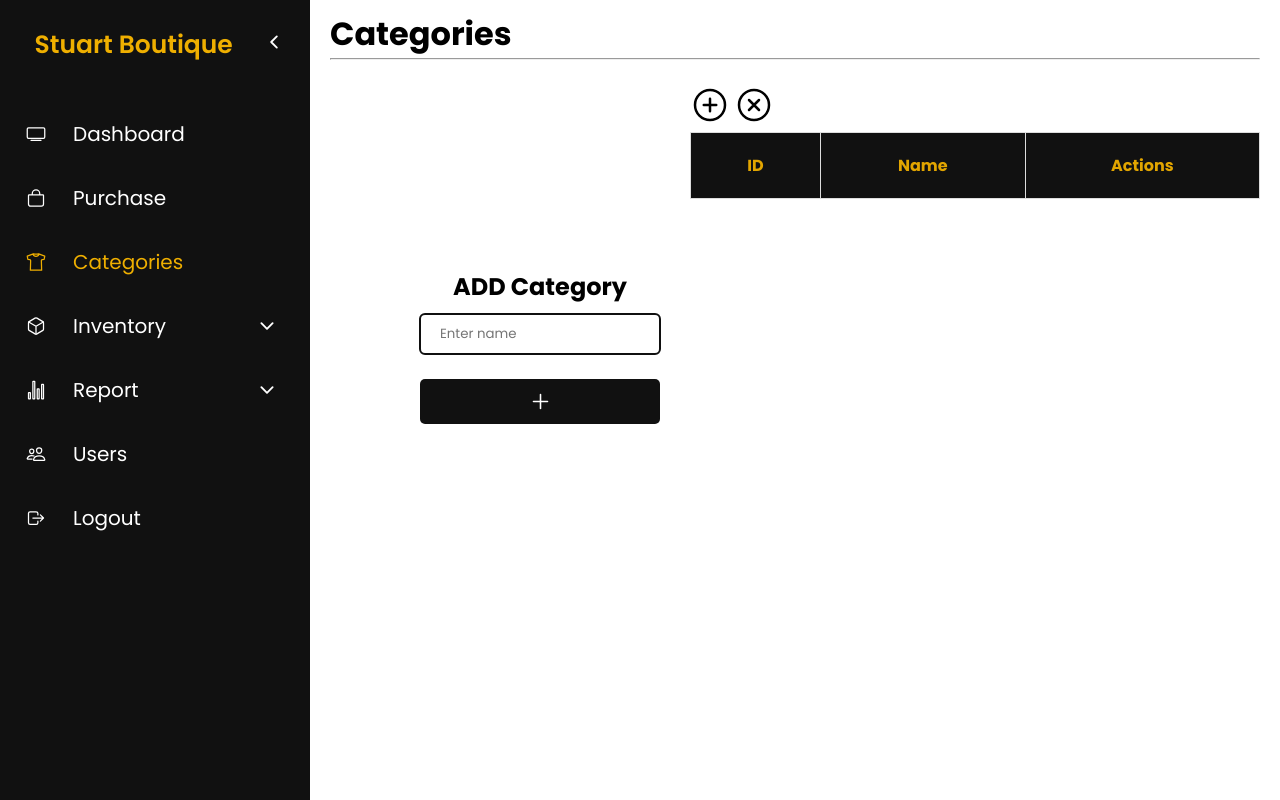
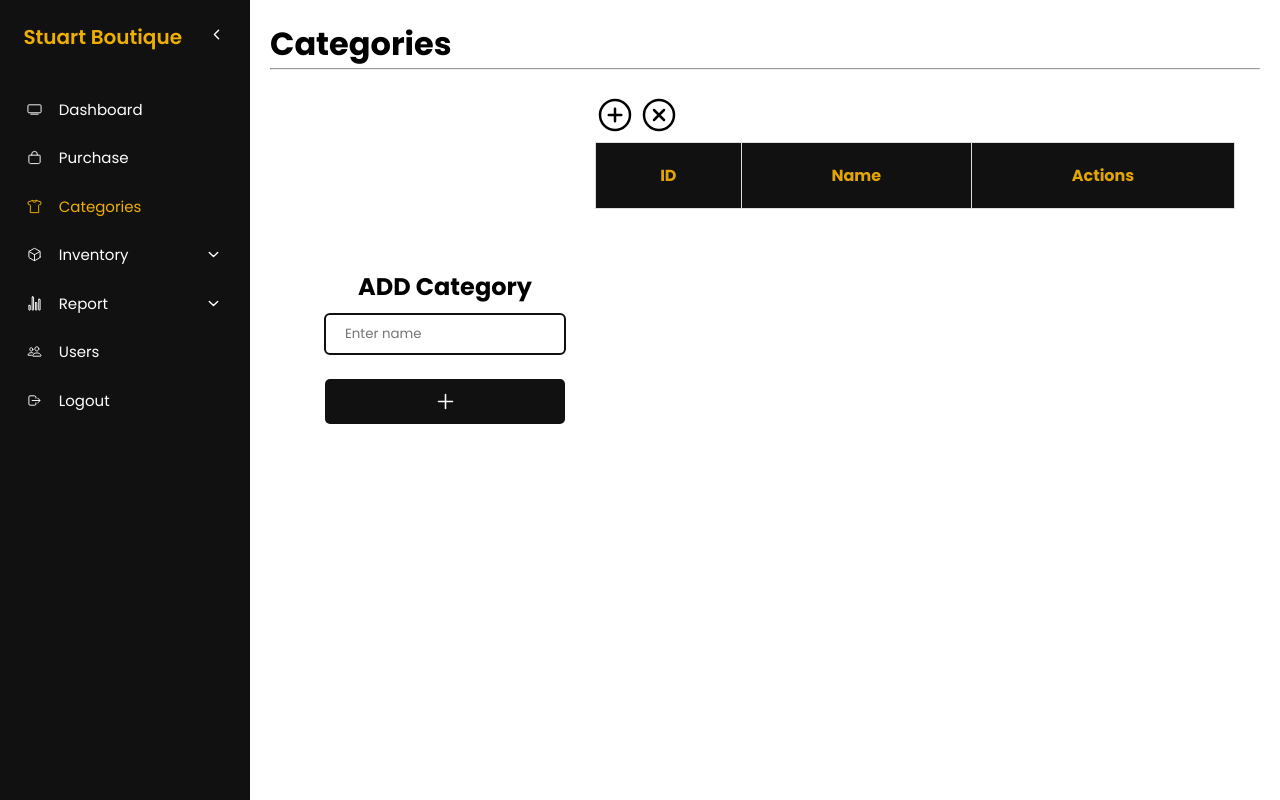
Before and after one commit to abdlmnn/IMS, a PHP site: page /category.php in a window 1280 px wide. Run offline with PHP 8.4, Linux system fonts and the light colour scheme; data that the repository does not hold is empty; some libraries are stand-ins or nearby versions.

Commit message:
11 commit

```diff
--- a/style/one.css
+++ b/style/one.css
@@ -90,23 +90,10 @@
 }
 
 
-/* Head nav */
-.head-container {
-    background-color: #111;
-    color: #fff;
-    width: 100%;
-    /* position: sticky; */
-    /* position: fixed; */
-    /* top: 0; */
-    /* left: calc(70px-6px); */
-}
-/* Head nav */
-
-
 /* Side Bar */
 #sidebar {
     height: 100vh;
-    width: 310px;
+    width: 250px;
     padding: 5px 1em;
     background-color: #111;
     color: #fff;
@@ -120,7 +107,8 @@
 }
 #sidebar.close {
     padding: 5px;
-    width: 50px;
+    /* width: 50px; */
+    width: 45px;
     transition: .6s ease;
 }
 #sidebar ul {
@@ -134,7 +122,8 @@
     .logo {
         font-weight: 600;
         color: #efaf00;
-        font-size: 25px;
+        /* font-size: 25px; */
+        font-size: 20px;
     }
 }
 #sidebar ul li.active a{
@@ -148,7 +137,8 @@
     display: flex;
     align-items: center;
     gap: 1em;
-    font-size: 20px;
+    /* font-size: 20px; */
+    font-size: 15px;
 }
 .dropdown-btn {
     width: 100%;
@@ -161,11 +151,14 @@
 #sidebar .icons {
     flex-shrink: 0;
     position: relative;
-    right: 7.5px;
-    font-size: 20px;
+    /* right: 7.5px; */
+    right: 2px;
+    /* font-size: 20px; */
+    font-size: 15px;
 }
 #sidebar .open-icon {
-    font-size: 20px;
+    /* font-size: 20px; */
+    font-size: 15px;
 }
 #sidebar a span, #sidebar .dropdown-btn span {
     flex-grow: 1;
@@ -214,7 +207,8 @@
 /* Main Content */
 main {
     /* padding: min(30px, 7%); */
-    padding: 10px 20px;
+    padding: 20px;
+    overflow-x: hidden;
 }
 /* Main Content */
 
@@ -297,13 +291,16 @@ main {
 .whole-category-container {
     display: flex;
     flex-direction: row;
-    padding-top: 25px;
+    /* padding-top: 25px; */
+    padding: 25px 25px;
     align-items: center;
+    overflow-x: none;
+    overflow-x: hidden;
 }
 .cat-cont {
     /* display: none; */
-    flex: 1;
-    margin-left: 60px;
+    flex: 0;
+    /* margin-left: 60px; */
 }
 .form-container {
     margin-bottom: 25px;
@@ -347,6 +344,9 @@ main {
     justify-content: center;
     align-items: center;
 }
+.cat-cont button:hover {
+    color: #E2A500;
+}
 
 .table-container .add-category {
     background-color: #fff;
@@ -364,7 +364,7 @@ main {
     flex: 2;
 }
 .scroll-table {
-    height: 500px;
+    height: 480px;
     overflow-y: auto;
 }
 .cat-table {
@@ -403,7 +403,7 @@ main {
 
 
 /* Responsive */
-@media (max-width: 800px) {
+@media (max-width: 900px) {
     .main-content {
         grid-template-columns: 1fr;
         overflow-x: hidden;
@@ -428,6 +428,9 @@ main {
         .cat-cont {
             margin-left: 0;
         }
+        /* .scroll-table {
+            height: 272px;
+        } */
     }
 
 
```
